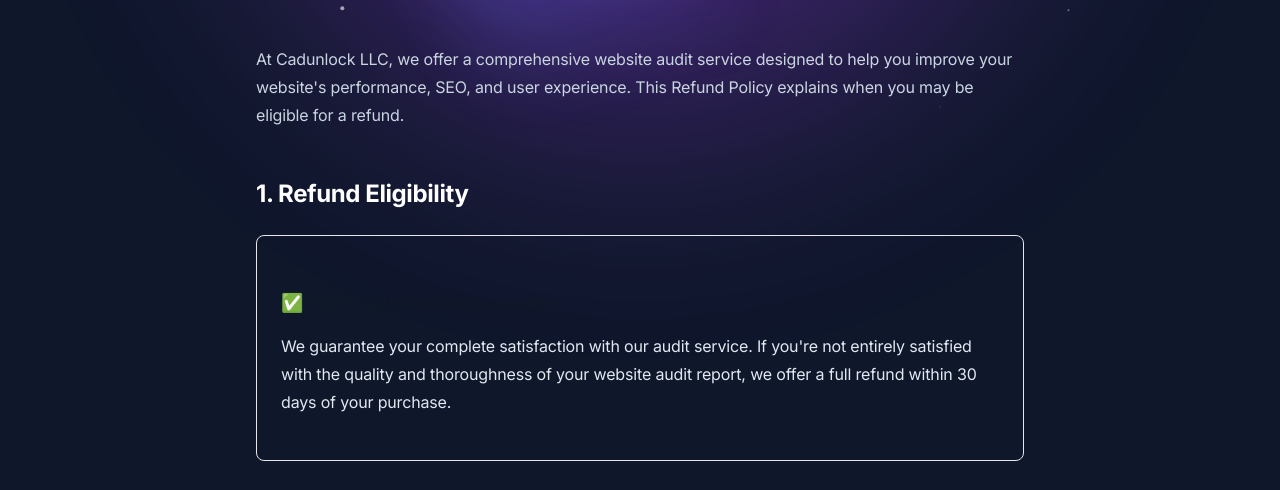
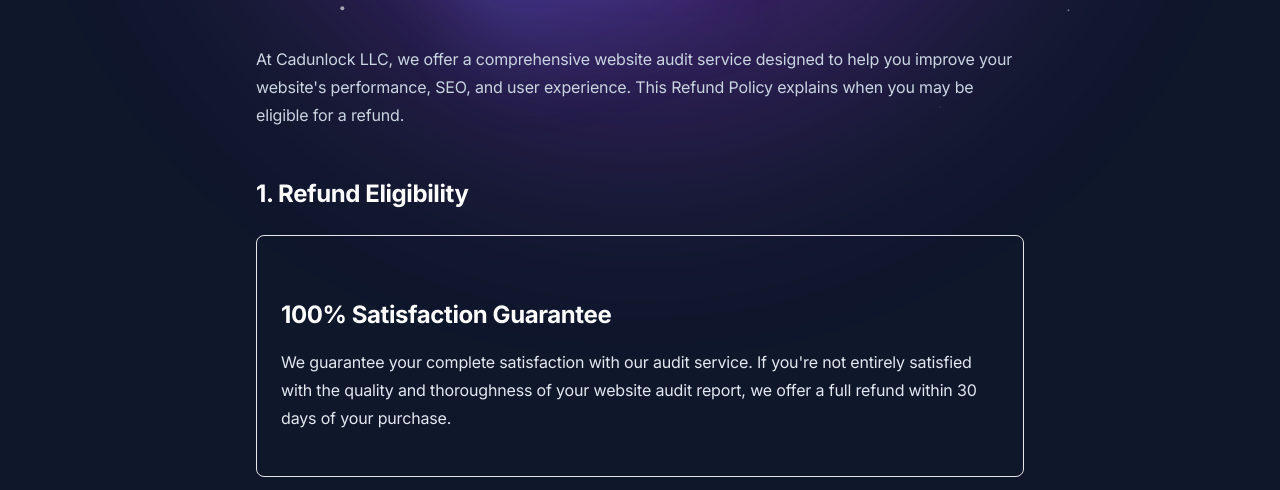
Before and after one commit to mchrrouhi/fastrank-html, a website: page refund-policy.html in a window 1280 px wide. Shown: the part 270-760 px from the top of the page. Drawn offline with Linux system fonts and the light colour scheme.

Commit message:
Update refund-policy.html

```diff
--- a/refund-policy.html
+++ b/refund-policy.html
@@ -181,7 +181,7 @@
                                     <h2 class="text-2xl font-semibold text-white mb-6">1. Refund Eligibility</h2>
 
                                     <div class="bg-emerald-900/20 border border-emerald-500/30 rounded-lg p-6 mb-8">
-                                        <h3 class="text-lg font-semibold text-emerald-300 mb-4">✅ 100% Satisfaction Guarantee</h3>
+                                        <h3 class="text-2xl font-semibold text-white mb-4">100% Satisfaction Guarantee</h3>
                                         <p class="text-slate-200 leading-7">We guarantee your complete satisfaction with our audit service. If you're not entirely satisfied with the quality and thoroughness of your website audit report, we offer a full refund within 30 days of your purchase.</p>
                                     </div>
 
```
